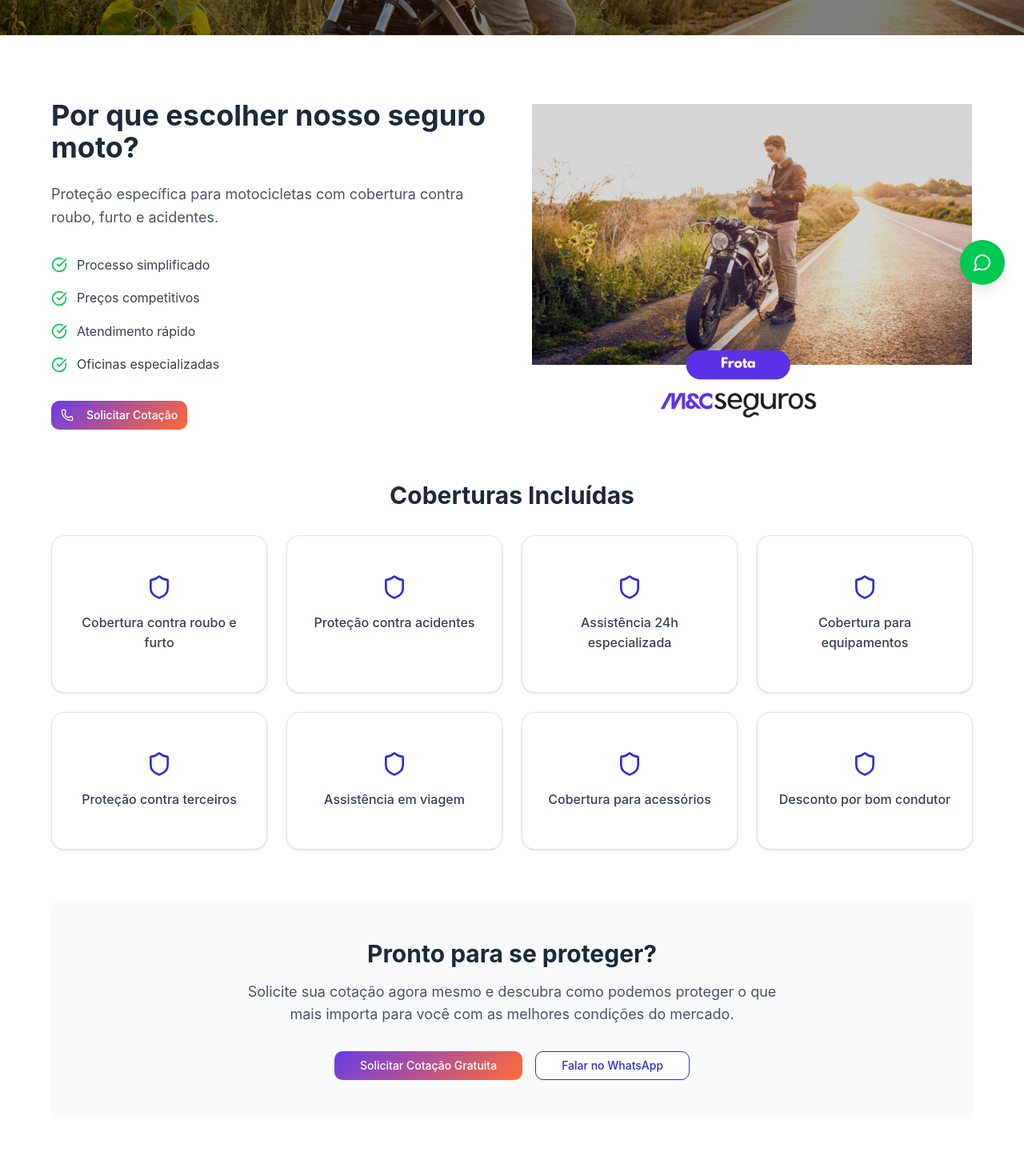
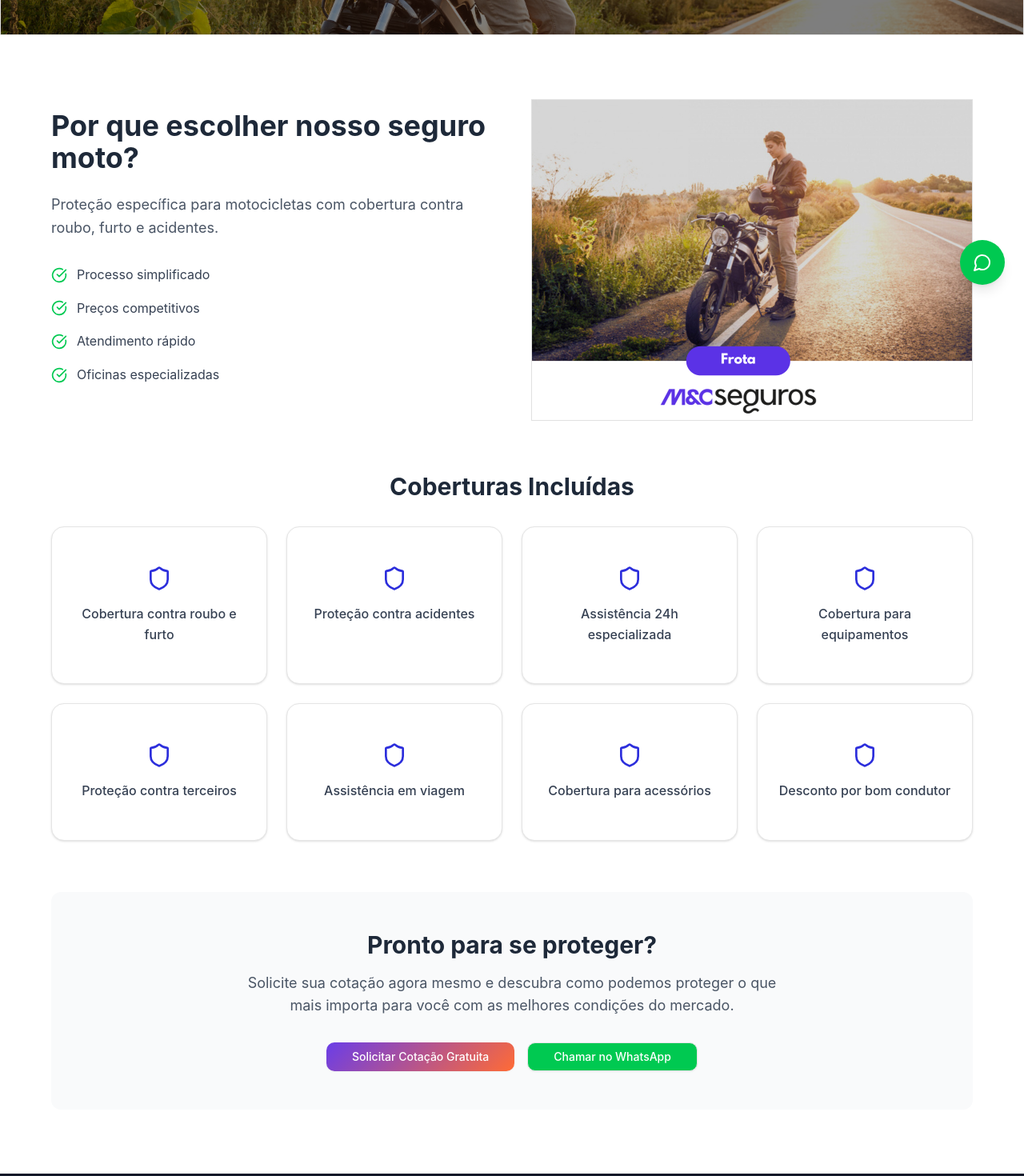
Before and after one commit to pedrocastanha/webmc, a React (Vite) app: page /seguro-moto in a window 1280 px wide. Shown: the part 420-1890 px from the top of the page at 80% size. Built offline with nearby package versions, Linux system fonts and the light colour scheme.

Commit message:
arrumando paginas e melhorando componentes

```diff
--- a/src/components/InsuranceCard.jsx
+++ b/src/components/InsuranceCard.jsx
@@ -43,7 +43,7 @@ export function InsuranceCard({
           className="inline-flex items-center text-primary hover:text-primary/80 font-medium transition-colors"
         >
           Saiba mais
-          <ArrowRight className="ml-2 w-4 h-4" />
+          <ArrowRight className="ml-2 w-4 h-4 cursor-pointer" />
         </Link>
       </div>
     </div>
--- a/src/components/sections/Hero.jsx
+++ b/src/components/sections/Hero.jsx
@@ -32,7 +32,7 @@ export function Hero() {
           </h1>
 
           <p className="text-base sm:text-lg md:text-xl lg:text-2xl mb-6 sm:mb-8 text-gray-200 leading-relaxed animate-fade-in-up px-4 sm:px-0">
-            Há mais de 10 anos oferecendo as melhores soluções em seguros com
+            Há mais de 20 anos oferecendo as melhores soluções em seguros com
             atendimento personalizado e cobertura completa.
           </p>
 
--- a/src/components/sections/InsuranceProducts.jsx
+++ b/src/components/sections/InsuranceProducts.jsx
@@ -46,7 +46,7 @@ export function InsuranceProducts() {
     },
     {
       title: 'Seguro de Vida Coletiva',
-      // description: 'Garanta o futuro da sua família com nossa cobertura de vida individual.',
+      description: 'Proteção para grupos e empresas, oferecendo segurança e benefícios para todos os colaboradores.',
       image: '/src/assets/images/Banners/VidaColetiva.jpeg',
       features: [
         'Morte natural e acidental',
@@ -54,7 +54,7 @@ export function InsuranceProducts() {
         'Doenças graves',
         'Assistência funeral'
       ],
-      // href: '/seguro-vida-individual'
+      href: '/seguro-vida-grupo'
     },
     {
       title: 'Seguro Empresarial',
@@ -218,7 +218,7 @@ export function InsuranceProducts() {
           <div className="text-center">
             <div className="flex items-center justify-center mb-2 sm:mb-3">
               <Shield className="w-6 h-6 sm:w-8 sm:h-8 text-blue-400 mr-2" />
-              <span className="text-2xl sm:text-3xl font-bold">10+</span>
+              <span className="text-2xl sm:text-3xl font-bold">20+</span>
             </div>
             <p className="text-gray-600 text-sm sm:text-base">Anos de Experiência</p>
           </div>
@@ -226,7 +226,7 @@ export function InsuranceProducts() {
           <div className="text-center">
             <div className="flex items-center justify-center mb-2 sm:mb-3">
               <Users className="w-6 h-6 sm:w-8 sm:h-8 text-purple-400 mr-2" />
-              <span className="text-2xl sm:text-3xl font-bold">5000+</span>
+              <span className="text-2xl sm:text-3xl font-bold">1500+</span>
             </div>
             <p className="text-gray-600 text-sm sm:text-base">Clientes Satisfeitos</p>
           </div>
@@ -234,7 +234,7 @@ export function InsuranceProducts() {
           <div className="text-center">
             <div className="flex items-center justify-center mb-2 sm:mb-3">
               <Award className="w-6 h-6 sm:w-8 sm:h-8 text-orange-400 mr-2" />
-              <span className="text-2xl sm:text-3xl font-bold">15+</span>
+              <span className="text-2xl sm:text-3xl font-bold">10+</span>
             </div>
             <p className="text-gray-600 text-sm sm:text-base">Seguradoras Parceiras</p>
           </div>
--- a/src/components/sections/Welcome.jsx
+++ b/src/components/sections/Welcome.jsx
@@ -17,10 +17,10 @@ export function Welcome() {
         <div className="text-center mb-12 sm:mb-16">
           <h2 className="text-3xl sm:text-4xl lg:text-5xl font-bold text-gray-800 mb-4 px-4 sm:px-0">
             Bem-vindos à{' '}
-            <span className="text-gradient">M&C Seguros</span>
+            <span className="text-gradient">M & C Seguros</span>
           </h2>
           <p className="text-lg sm:text-xl text-gray-600 max-w-3xl mx-auto px-4 sm:px-0">
-            Nossa corretora está localizada no coração da cidade, oferecendo atendimento personalizado e soluções em seguros há mais de 10 anos.
+            Nossa corretora está localizada no coração da cidade, oferecendo atendimento personalizado e soluções em seguros há mais de 20 anos.
           </p>
         </div>
 
@@ -29,7 +29,7 @@ export function Welcome() {
           <div className="order-1 lg:order-1 flex flex-col justify-center">
             <h3 className="text-2xl font-bold text-gray-800 mb-6">Nossa Corretora</h3>
             <p className="text-gray-600 mb-8">
-              Com mais de uma década de experiência no mercado de seguros, a M&C Seguros se destaca pelos valores que norteiam nosso trabalho e relacionamento com os clientes.
+              Com mais de uma década de experiência no mercado de seguros, a M & C Seguros se destaca pelos valores que norteiam nosso trabalho e relacionamento com os clientes.
             </p>
 
             <div className="grid grid-cols-2 gap-4">
--- a/src/pages/InsurancePage.jsx
+++ b/src/pages/InsurancePage.jsx
@@ -231,7 +231,7 @@ export function InsurancePage({ type }) {
     <div className="min-h-screen">
       {/* Hero Section */}
       <section
-        className="relative h-96 flex items-center justify-center"
+        className="relative h-96 flex items-center justify-center border"
         style={{
           backgroundImage: `url('${data.banner}')`,
           backgroundSize: 'cover',
@@ -266,17 +266,11 @@ export function InsurancePage({ type }) {
                     </div>
                   ))}
                 </div>
-
-                <Button
-                  onClick={scrollToForm}
-                  className="cursor-pointer gradient-primary text-white hover:opacity-90 px-8 py-3"
+              </div>
+            <div
+              className="text-center border inline-block"
+              style={{ borderColor: '#e0e0e0' }}
             >
-                  <Phone className="w-4 h-4 mr-2" />
-                  Solicitar Cotação
-                </Button>
-              </div>
-
-              <div className="text-center">
               <img
                 src={data.icon}
                 alt={data.title}
@@ -284,7 +278,6 @@ export function InsurancePage({ type }) {
               />
             </div>
           </div>
-
             {/* Features Grid */}
             <div className="mb-16">
               <h3 className="text-3xl font-bold text-gray-800 mb-8 text-center">
@@ -323,10 +316,10 @@ export function InsurancePage({ type }) {
 
                 <Button
                   variant="outline"
-                  className="border-primary text-primary hover:bg-primary hover:text-white px-8 py-3"
-                  onClick={() => window.open('https://wa.me/5511999999999', '_blank')}
+                  className="cursor-pointer text-primary hover:bg-primary hover:text-white px-8 py-3 bg-green-500 hover:bg-green-600 text-white"
+                  onClick={() => window.open('https://wa.me/5544997036832?text=Ol%C3%A1!%20Vim%20pelo%20site%20e%20gostaria%20de%20solicitar%20uma%20cota%C3%A7%C3%A3o%20de%20seguro.', '_blank')}
                 >
-                  Falar no WhatsApp
+                  Chamar no WhatsApp
                 </Button>
               </div>
             </div>
```
Lines whose indentation alone changed are shown as unchanged.
